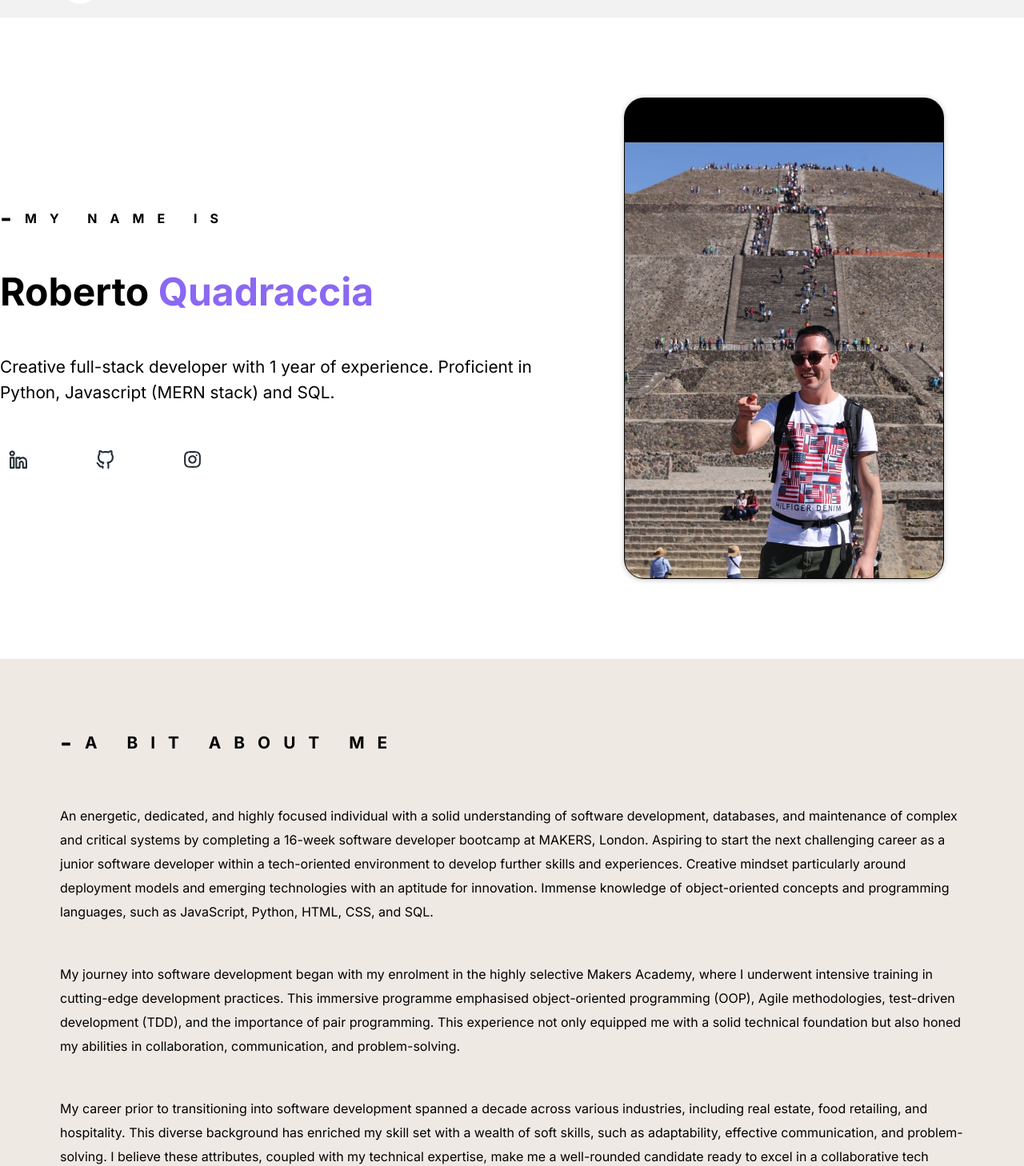
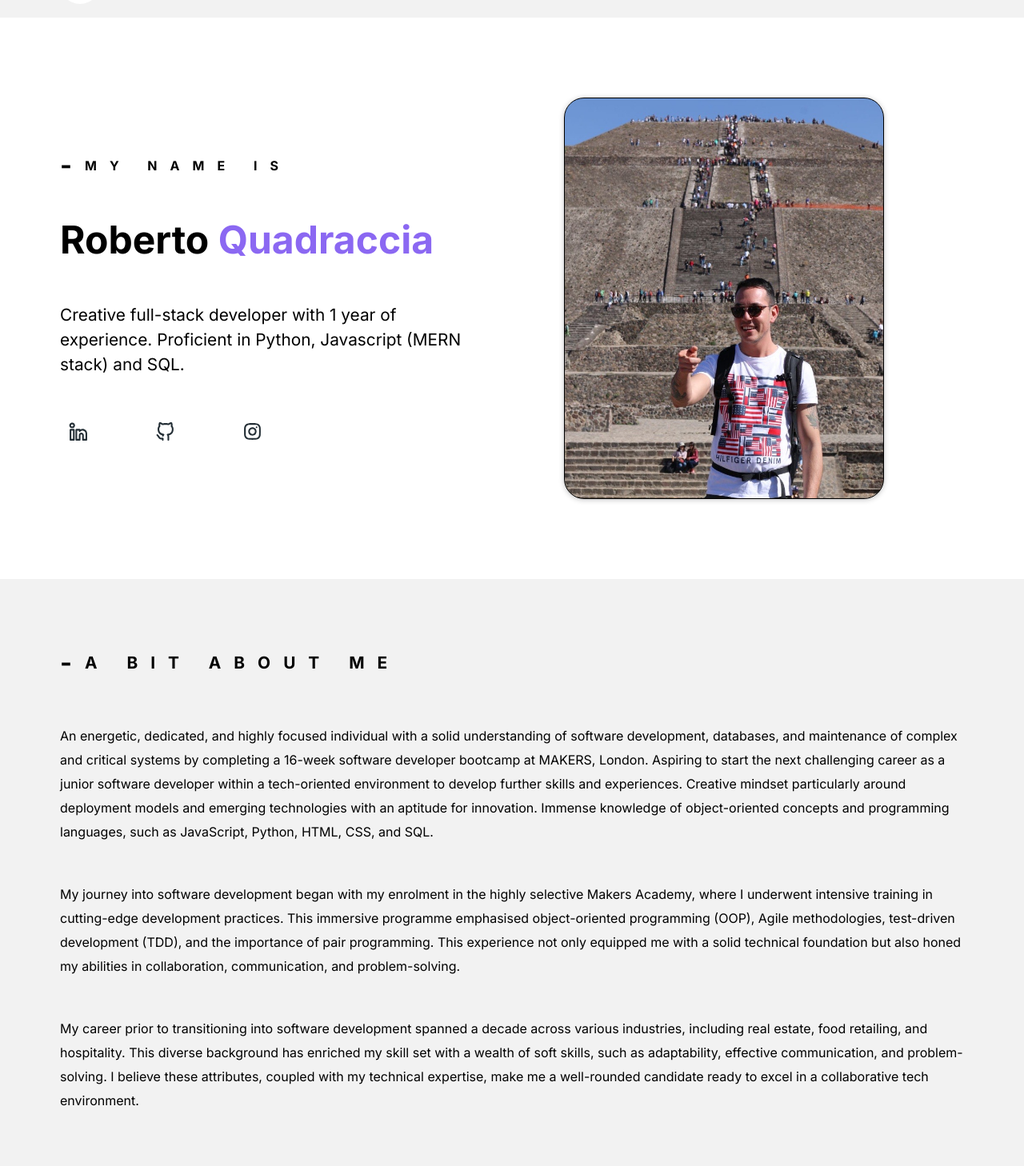
Before and after one commit to Super-robbin/portfolio, a React (Vite) app: page / in a window 1280 px wide. Shown: the part 61-1519 px from the top of the page at 80% size. Built offline with nearby package versions, Linux system fonts and the light colour scheme; the HTML template or start-up script is replaced by a standard one.

Commit message:
Picture resized

```diff
--- a/src/components/about/About.jsx
+++ b/src/components/about/About.jsx
@@ -1,6 +1,6 @@
 const About = () => {
   return (
-    <div className="about-container">
+    <div className="about-container" id="about">
       <p className="above-section">
         <span className="dash">-</span>a bit about me
       </p>
--- a/src/components/contact/contact.jsx
+++ b/src/components/contact/contact.jsx
@@ -3,7 +3,7 @@ import phone from "../../images/phone_light.svg";
 
 const Contact = () => {
   return (
-    <div className="contact">
+    <div className="contact" id="contact">
       <p className="above-section">
         <span className="dash">-</span>contact me
       </p>
--- a/src/components/info/info.jsx
+++ b/src/components/info/info.jsx
@@ -5,7 +5,7 @@ import logo from "../../images/logo-r.png";
 
 const Info = () => {
   return (
-    <div className="container-info">
+    <div className="container-info" >
       <header className="header">
         <div className="header-logo-name">
           <img className="logo" src={ logo } alt="logo" id="logo"/>
--- a/src/components/project/project.jsx
+++ b/src/components/project/project.jsx
@@ -3,7 +3,7 @@ import Card from "../card/Card";
 
 const Project = () => {
   return (
-    <div className="section" id="projects">
+    <div className="section" id="project">
       <p className="above-section">
         <span className="dash">-</span>
         projects
--- a/src/styles/Info.css
+++ b/src/styles/Info.css
@@ -4,7 +4,6 @@
   align-items: center;
   font-size: 1.3rem;
   padding: 0 75px;
-  /* background-color: rgb(238, 233, 227); */
   background-color: #f2f2f2;
 }
 
@@ -56,8 +55,7 @@
 .main {
   display: grid;
   grid-template-columns: 1fr 600px;
-  /* gap: 1.5rem; */
-  padding: 75px 75pxpx;
+  padding: 0 75px;
 }
 
 @media screen and (max-width: 1279px) {
@@ -99,9 +97,9 @@
 }
 
 .main-photo-box {
-  background-image: url(../images/profile-2.jpeg);
+  background-image: url(../images/profile-2.png);
   background-size: cover;
-  height: 600px;
+  height: 500px;
   margin: 100px;
   border: 1px solid #000;
   border-radius: 25px;
--- a/src/styles/about.css
+++ b/src/styles/about.css
@@ -3,8 +3,7 @@
     flex-direction: column;
     gap: 1rem;
     padding: 60px 75px;
-    background-color: rgb(238, 233, 227);
-    /* background-color: #f2f2f2; */
+    background-color: #f2f2f2;
 }
 
 .about-container > .above-section {
--- a/src/styles/project.css
+++ b/src/styles/project.css
@@ -57,8 +57,8 @@
 }
 
 .project-buttons > a:hover {
-  /* background-color: #000;
-  color: #ffffff; */
+  background-color: #000;
+  color: #ffffff;
   box-shadow: 0 1px 6px 0 #20212447
 }
 
```
Also changed, not shown: src/images/profile-2.png (added).
